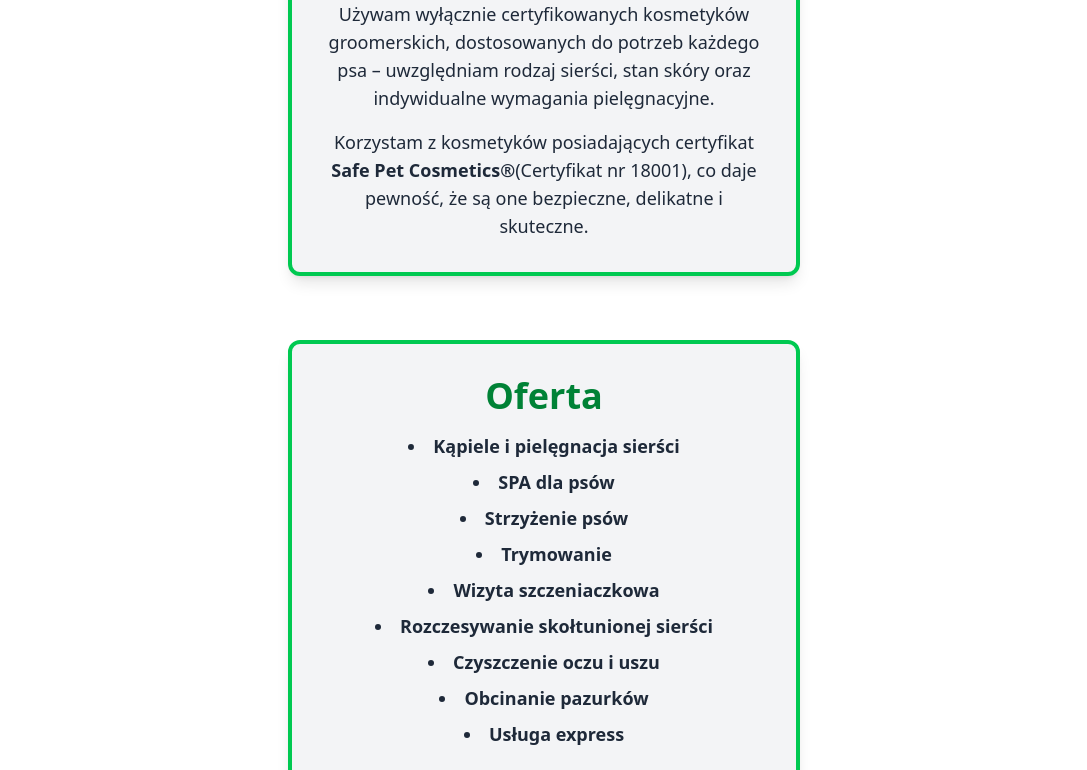
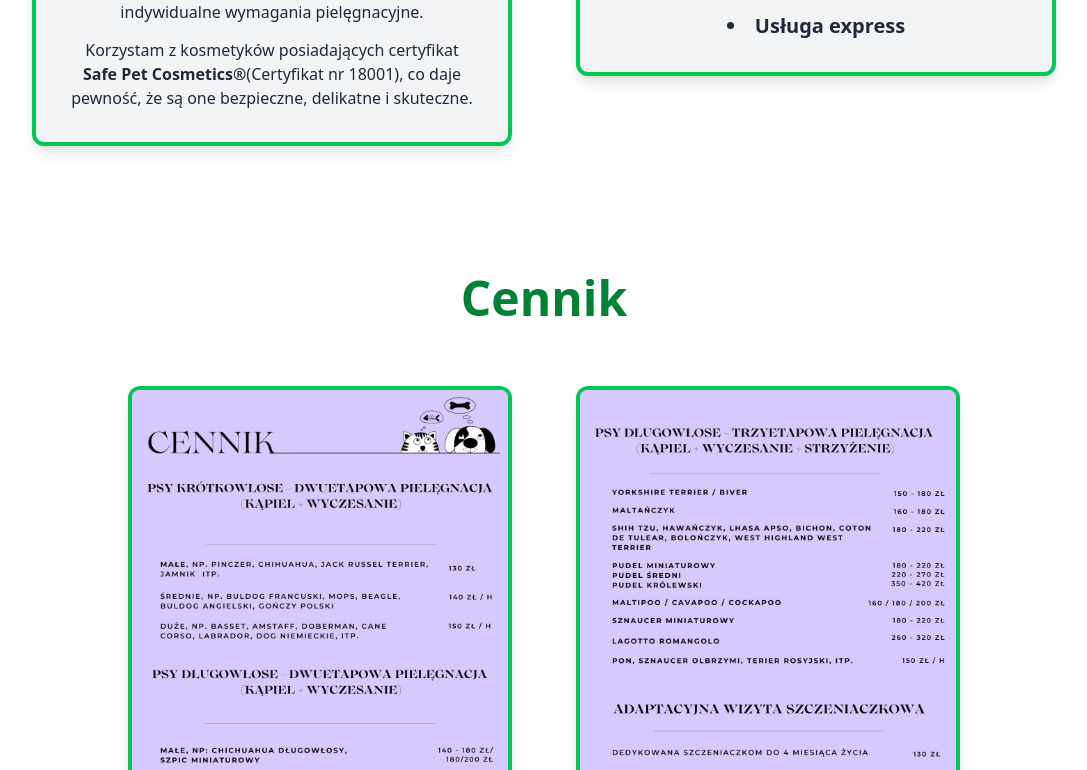
Before and after one commit to albertrzad18/lala-dog, a React (Vite) app: page /offer in a window 1280 px wide. Shown: the part 608-1378 px from the top of the page, without its empty margins (96-1183 px from the left). Built offline with nearby package versions, Linux system fonts and the light colour scheme.

Commit message:
modified offer page added price list imgs

```diff
--- a/src/pages/Offer.jsx
+++ b/src/pages/Offer.jsx
@@ -1,13 +1,28 @@
 import FadeInOut from "../components/FadeInOut";
 import Navbar from "../components/Navbar";
+import { useState } from "react";
+import { motion } from "framer-motion";
 
 const Offer = () => {
+  const [lightboxImg, setLightboxImg] = useState(null);
+
+  const openLightbox = (src) => {
+    setLightboxImg(src);
+  };
+
+  const closeLightbox = () => {
+    setLightboxImg(null);
+  };
+
   return (
     <>
       <Navbar />
       <FadeInOut>
-        <div className="pt-44 px-6 md:px-32 flex flex-col lg:flex-col items-center justify-center gap-12 lg:gap-16">
-          <div className="w-full lg:w-1/2 bg-gray-100 rounded-xl shadow-lg p-8 space-y-4 border-4 border-green-500 text-gray-800 h-full flex flex-col items-center justify-center text-center text-lg">
+        <div className="pt-44 px-6 md:px-32 flex flex-row items-stretch justify-center gap-12 lg:gap-16">
+          <div
+            className="w-full lg:w-1/2 bg-gray-100 rounded-xl shadow-lg p-8 space-y-3.5 border-4 border-green-500 text-gray-800 h-full flex flex-col items-center justify-center text-center
+          "
+          >
             <h2 className="text-2xl md:text-4xl font-bold text-green-700 mb-4">
               Dlaczego Lala Dog?
             </h2>
@@ -42,7 +57,7 @@ const Offer = () => {
               <h2 className="text-2xl md:text-4xl font-bold text-green-700 mb-4">
                 Oferta
               </h2>
-              <ul className="list-disc list-inside space-y-2 text-lg font-semibold">
+              <ul className="list-disc list-inside space-y-4 text-xl font-semibold">
                 <li>Kąpiele i pielęgnacja sierści</li>
                 <li>SPA dla psów</li>
                 <li>Strzyżenie psów</li>
@@ -56,6 +71,45 @@ const Offer = () => {
             </div>
           </div>
         </div>
+
+        <div className="flex flex-col items-center justify-center pt-32 px-6 md:px-32">
+          <h2 className="text-3xl md:text-5xl font-bold text-center text-green-700">
+            Cennik
+          </h2>
+          <div className="pt-16 px-6 md:px-32 flex flex-row items-center justify-center gap-12 lg:gap-16">
+            <img
+              src="priceList1.jpg"
+              alt="Price List 1"
+              className="w-full lg:w-1/2 rounded-xl shadow-lg border-4 border-green-500 cursor-pointer"
+              onClick={() => openLightbox("/priceList1.jpg")}
+            />
+            <img
+              src="priceList2.jpg"
+              alt="Price List 2"
+              className="w-full lg:w-1/2 rounded-xl shadow-lg border-4 border-green-500 cursor-pointer"
+              onClick={() => openLightbox("/priceList2.jpg")}
+            />
+          </div>
+        </div>
+        {lightboxImg && (
+          <motion.div
+            initial={{ opacity: 0 }}
+            animate={{ opacity: 1 }}
+            exit={{ opacity: 0 }}
+            transition={{ duration: 0.15 }}
+          >
+            <div
+              className="fixed inset-0 backdrop-blur-md bg-black/40 flex items-center justify-center z-50"
+              onClick={closeLightbox}
+            >
+              <img
+                src={lightboxImg}
+                alt="Large preview"
+                className="max-w-full max-h-full rounded-lg shadow-2xl"
+              />
+            </div>
+          </motion.div>
+        )}
       </FadeInOut>
     </>
   );
```
Also changed, not shown: public/priceList1.jpg (added), public/priceList2.jpg (added).
